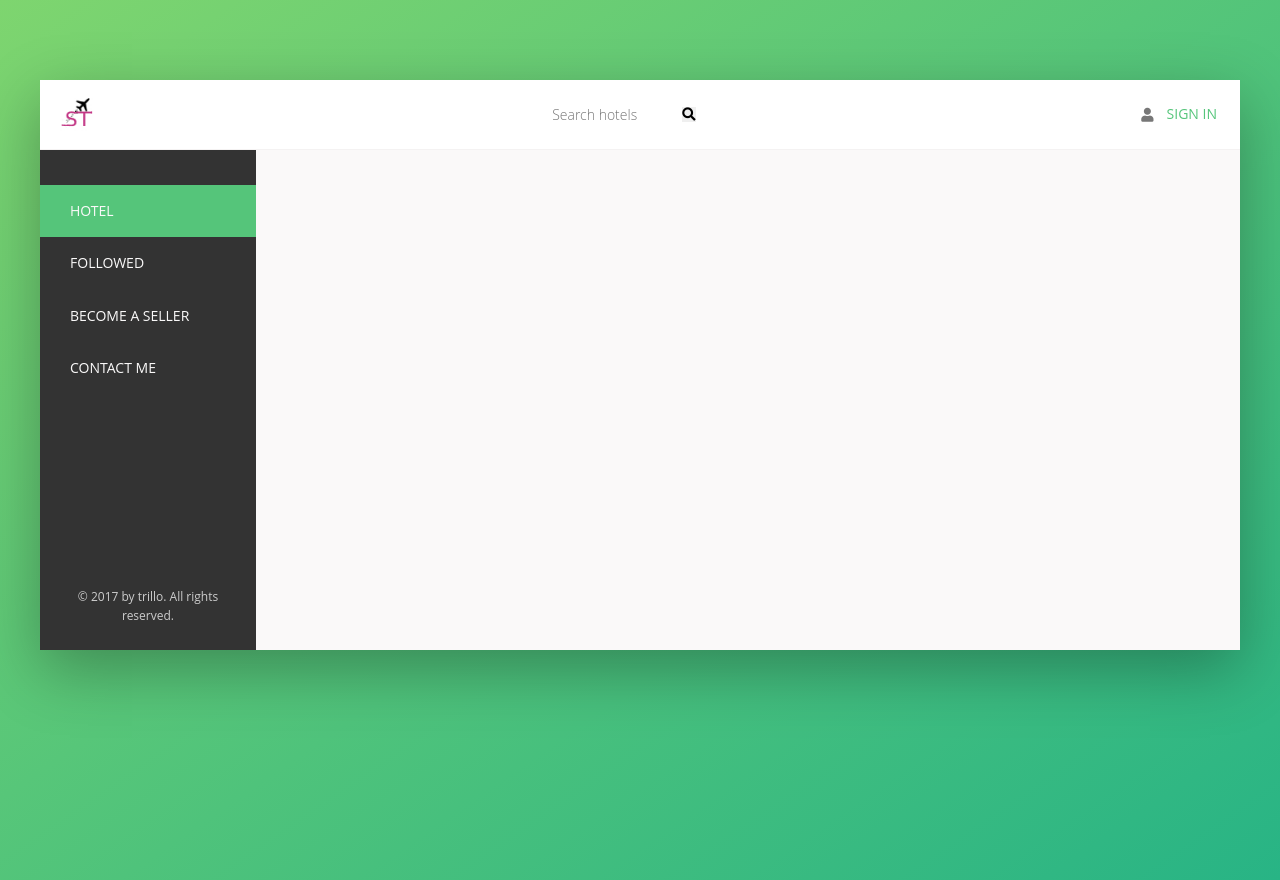
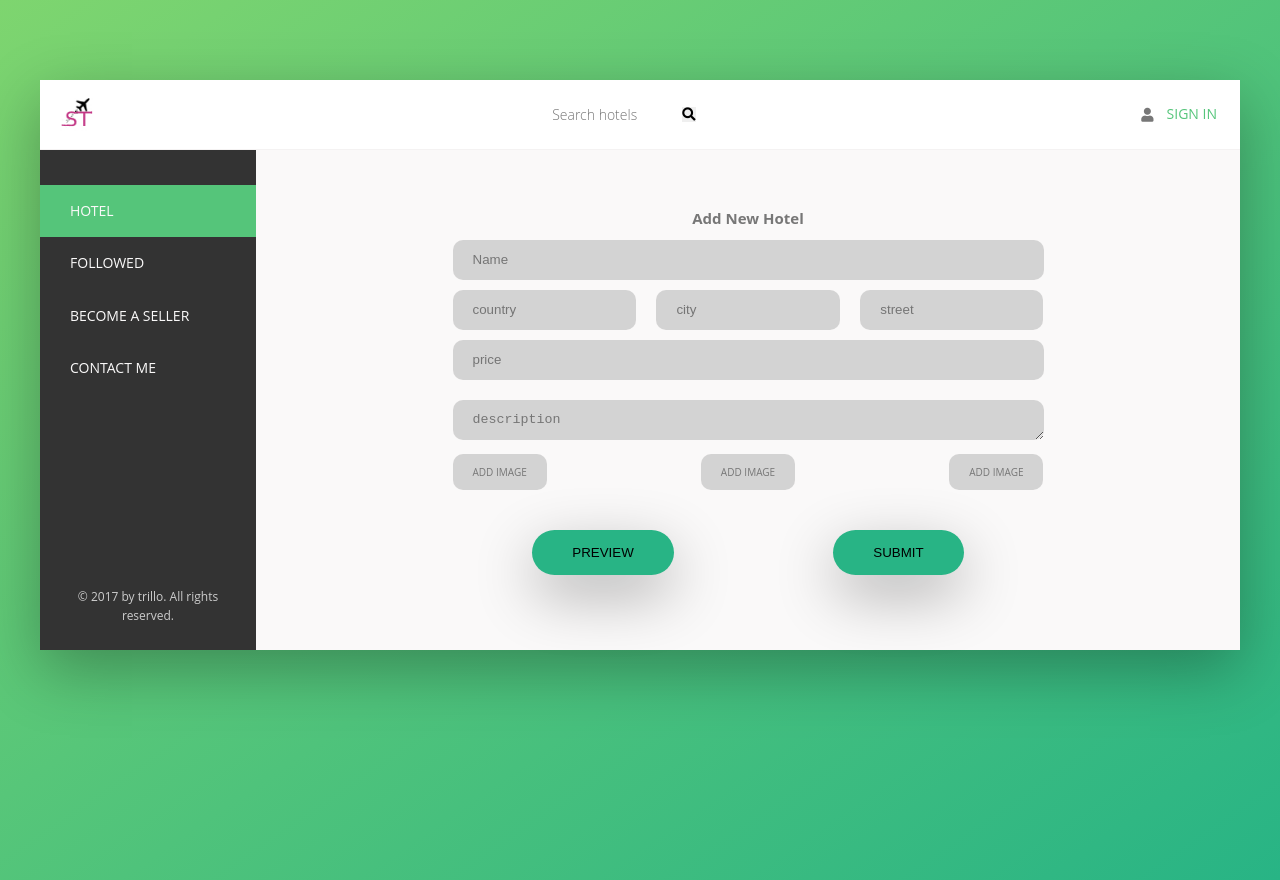
Before and after one commit to alexshvetsov/Shvetsov-tours, a React (Create React App) app in the folder frontend/: page /hotels/new in a window 1280 px wide. Built offline with nearby package versions, Linux system fonts and the light colour scheme.

Commit message:
new hotel form

```diff
--- a/frontend/src/App.js
+++ b/frontend/src/App.js
@@ -7,6 +7,7 @@ import LoginScreen from './screens/loginScreen/LoginScreen';
 import RegisterScreen from './screens/registerScreen/RegisterScreen';
 import { HotelsScreen } from './screens/hotelsScreen/HotelsScreen';
 import { HotelScreen } from './screens/hotelScreen/HotelScreen';
+import NewHotelForm from './screens/NewHotelForm/NewHotelForm';
 
 
 const App = () => {
@@ -18,6 +19,7 @@ const App = () => {
           <Sidebar />
           <section className='main-area'>
           <Route path='/' component={HotelsScreen} exact/>
+          <Route path='/hotels/new' component={NewHotelForm} exact />
           <Route path='/hotel/:id' component={HotelScreen} exact/>
           <Route path='/login' component={LoginScreen} />
           <Route path='/register' component={RegisterScreen} />
--- a/frontend/src/app.scss
+++ b/frontend/src/app.scss
@@ -1,18 +1,15 @@
 @import "./sass/variables.scss";
-
 
 * {
   margin: 0;
   padding: 0;
 }
 
-
 *,
 *::before,
 *::after {
   box-sizing: inherit;
 }
-
 
 html {
   box-sizing: border-box;
@@ -21,11 +18,12 @@ html {
 
 @media only screen and (max-width: 68.75em) {
   html {
-        font-size: 50%; }
+    font-size: 50%;
+  }
 }
 
 body {
-    font-family: 'Open Sans', sans-serif;
+  font-family: "Open Sans", sans-serif;
   font-weight: 400;
   line-height: 1.6;
   color: $--color-grey-dark-2;
@@ -45,29 +43,29 @@ html {
   .app {
     margin: 0;
     max-width: 100%;
-        width: 100%; }
-  }
-
-main{
-  min-height: 50rem;
-  display: flex ;
-    @media only screen and (max-width:$bp-medium){
-      flex-direction: column;
-
+    width: 100%;
   }
 }
 
-.sidebar{
+main {
+  min-height: 50rem;
+  display: flex;
+  @media only screen and (max-width: $bp-medium) {
+    flex-direction: column;
+  }
+}
+
+.sidebar {
   background-color: var(--color-grey-dark-1);
 
   flex: 0 0 18%;
   display: flex;
   flex-direction: column;
   justify-content: space-between;
-
 }
 
-.main-area{
+.main-area {
   // flex:1 will make the item take all the row
   flex: 1;
+  display: flex;
 }
--- a/frontend/src/components/sidebar/Sidebar.js
+++ b/frontend/src/components/sidebar/Sidebar.js
@@ -22,7 +22,7 @@ const Sidebar = () => {
                     </NavLink>
                 </li>
                 <li className={`side-nav__item ${activeLink==='home3'?'side-nav__item--active':''}`}>
-                    <NavLink to="/login" className="side-nav__link" onClick={()=>setActiveLink('home3')}>
+                    <NavLink to="/hotels/new" className="side-nav__link" onClick={()=>setActiveLink('home3')}>
 
                         <span>become a seller</span>
                     </NavLink>
--- a/frontend/src/sass/variables.scss
+++ b/frontend/src/sass/variables.scss
@@ -18,3 +18,11 @@ $bp-large: 68.75em;    // 1100px
 $bp-medium: 56.25em;   // 900px
 $bp-small: 37.5em;     // 600px
 $bp-smallest: 31.25em; // 500px
+
+.mr-auto{
+    margin-right: auto;
+}
+
+.translate-x{
+    transform: translateX(-50%);
+}
--- /dev/null
+++ b/frontend/src/screens/NewHotelForm/NewHotelForm.js
@@ -0,0 +1,62 @@
+import React, { useState } from 'react'
+import './newHotelForm.scss'
+
+const NewHotelForm = () => {
+    const [firstImage, setFirstImage] = useState('')
+    const [secondImage, setSecondImage] = useState('')
+    const [thirdImage, setThirdImage] = useState('')
+
+    // add action that updates all the inputs to store when clicking preview and use effect that filles the inputs
+    return (
+
+        <form className='new-hotel'>
+            <h1 className='new-hotel__heading'>Add New Hotel</h1>
+            <div className='new-hotel__input-area'>
+                <input className='new-hotel__input' type='passowrd' placeholder='Name' />
+
+            </div>
+            <div className='new-hotel__adress-area'>
+                <input className='new-hotel__adress-input' type='text' placeholder='country' />
+                <input className='new-hotel__adress-input' type='text' placeholder='city' />
+                <input className='new-hotel__adress-input' type='text' placeholder='street' />
+
+            </div>
+            <div className='new-hotel__input-area'>
+                <input className='new-hotel__input' type='number' placeholder='price' />
+
+            </div>
+            <div className='new-hotel__input-area'>
+                <textarea className='new-hotel__input textarea' placeholder='description' />
+
+            </div>
+
+            <div className='new-hotel__image-area '>
+
+                <label className='new-hotel__image-label' for='firstImage'>
+                    <input className='new-hotel__image-input' type="file" accept="image/*" placeholder="image" id='firstImage'
+                        onChange={((e) => { setFirstImage(URL.createObjectURL(e.target.files[0])) })} />add image</label>
+                {/* {firstImage && ${secondImage?'':'translate-x'} */}
+                    <label className={`new-hotel__image-label  `} for='secondImage'>
+                        <input className='new-hotel__image-input' type="file" accept="image/*" placeholder="image" id='secondImage'
+                            onChange={((e) => { setSecondImage(URL.createObjectURL(e.target.files[0])) })} />
+                             add image
+                    </label>
+                 {/*     // }
+               {secondImage &&  */}
+                    <label className='new-hotel__image-label' for='thirdImage'>
+                        <input className='new-hotel__image-input' type="file" accept="image/*" placeholder="image" id='thirdImage'
+                            onChange={((e) => { setThirdImage(URL.createObjectURL(e.target.files[0])) })} />
+                             add image
+                    </label>
+                    {/* // } */}
+            </div>
+            {/*  pictures    */}
+            <div className='new-hotel__buttons-area'>
+            <button className='new-hotel__btn'>preview</button>
+            <button className='new-hotel__btn'>submit</button>
+            </div>
+        </form>
+    )
+}
+
+export default NewHotelForm
--- /dev/null
+++ b/frontend/src/screens/NewHotelForm/newHotelForm.scss
@@ -0,0 +1,96 @@
+@import "../../sass/variables.scss";
+
+.new-hotel {
+    margin: auto;
+    max-width: 100%;
+    display: flex;
+    flex-direction: column;
+    justify-content: space-evenly;
+    padding: 2rem 4rem;
+
+    &__heading {
+        align-self: center;
+        justify-self: center;
+    }
+
+    &__input {
+        width: 100%;
+        height: 4rem;
+        padding-left: 2rem;
+        border: none;
+        outline: none;
+        border-radius: 1rem;
+        background-color: rgba($--color-grey-dark-3, 0.4);
+    }
+
+    &__input-area {
+        margin: 1rem 0;
+        box-sizing: border-box;
+    }
+
+    &__image-area {
+        display: flex;
+        justify-content: space-between;
+    }
+    &__image-input {
+        display: none;
+    }
+    &__image-label {
+        text-transform: uppercase;
+        border-radius: 1rem;
+        background-color: rgba($--color-grey-dark-3, 0.4);
+
+        padding: 1rem 2rem;
+    }
+    &__adress-input {
+        max-width: 31%;
+        height: 4rem;
+        padding-left: 2rem;
+        border: none;
+        outline: none;
+        border-radius: 1rem;
+        background-color: rgba($--color-grey-dark-3, 0.4);
+    }
+
+    &__adress-area {
+        display: flex;
+        justify-content: space-between;
+    }
+
+    &__buttons-area {
+        display: flex;
+        justify-content: space-around;
+        margin-top: 2rem;
+    }
+
+    &__btn{
+        border: none;
+        outline: none;
+        margin: 2rem 3rem;
+        padding: 1rem 2rem;
+        border-radius: 4rem;
+        background-color: $--color-primary-dark;
+        box-shadow: $--shadow-dark;
+        text-transform: uppercase;
+        text-decoration: none;
+        padding: 1.5rem 4rem;
+        transition: all .2s;
+    }
+
+
+    &__btn:hover{
+        transform: translateY(-3px);
+        cursor: pointer;
+    }
+
+    &__btn:active{
+        transform: translateY(-3px);
+        cursor: pointer;
+    }
+}
+.textarea {
+    padding-top: 1.2rem;
+}
+// .short-width{
+//     width: 58%;
+// }
--- a/frontend/src/screens/loginScreen/LoginScreen.js
+++ b/frontend/src/screens/loginScreen/LoginScreen.js
@@ -1,23 +1,24 @@
-import React from 'react';
+import React,{useState} from 'react';
 import './loginScreen.scss'
 
 const LoginScreen = ({history}) => {
 
-
+const [email,setEmail]=useState('')
+const [password,setPassword]=useState('')
 
     return (
         <div className='login-screen'>
             <form className='form'>
                 <h2 className='form__heading'>Login</h2>
                 <div className='form__input-area'>
-                    <input className='form__input' type='email' placeholder='Email' />
+                    <input onChange={(e)=>setEmail(e.target.value)}  value={email} className='form__input' type='email' placeholder='Email' />
                     <span className='form__icon-span'>
                         <i className='fas fa-user form__icon'></i>
                     </span>
                 </div>
 
                 <div className='form__input-area'>
-                    <input className='form__input' type='passowrd' placeholder='Email' />
+                    <input onChange={(e)=>setPassword(e.target.value)} value={password} className='form__input' type='passowrd' placeholder='Email' />
                     <span className='form__icon-span'>
                         <i className='fas fa-lock form__icon'></i>
                     </span>
--- a/frontend/src/screens/loginScreen/loginScreen.scss
+++ b/frontend/src/screens/loginScreen/loginScreen.scss
@@ -3,12 +3,11 @@
 .login-screen{
     min-width: 100%;
     min-height: 50rem;
+    display: flex;
 }
 
-.login-screen{
 
-    display: flex;
-}
+
 
 .form{
     margin:auto;
```
Also changed, not shown: frontend/src/screens/hotelsScreen/hotelsScreen.scss (+45 -46 lines), 1 other file (tests, documents, lock files or other folders). Lines whose indentation alone changed are shown as unchanged.
